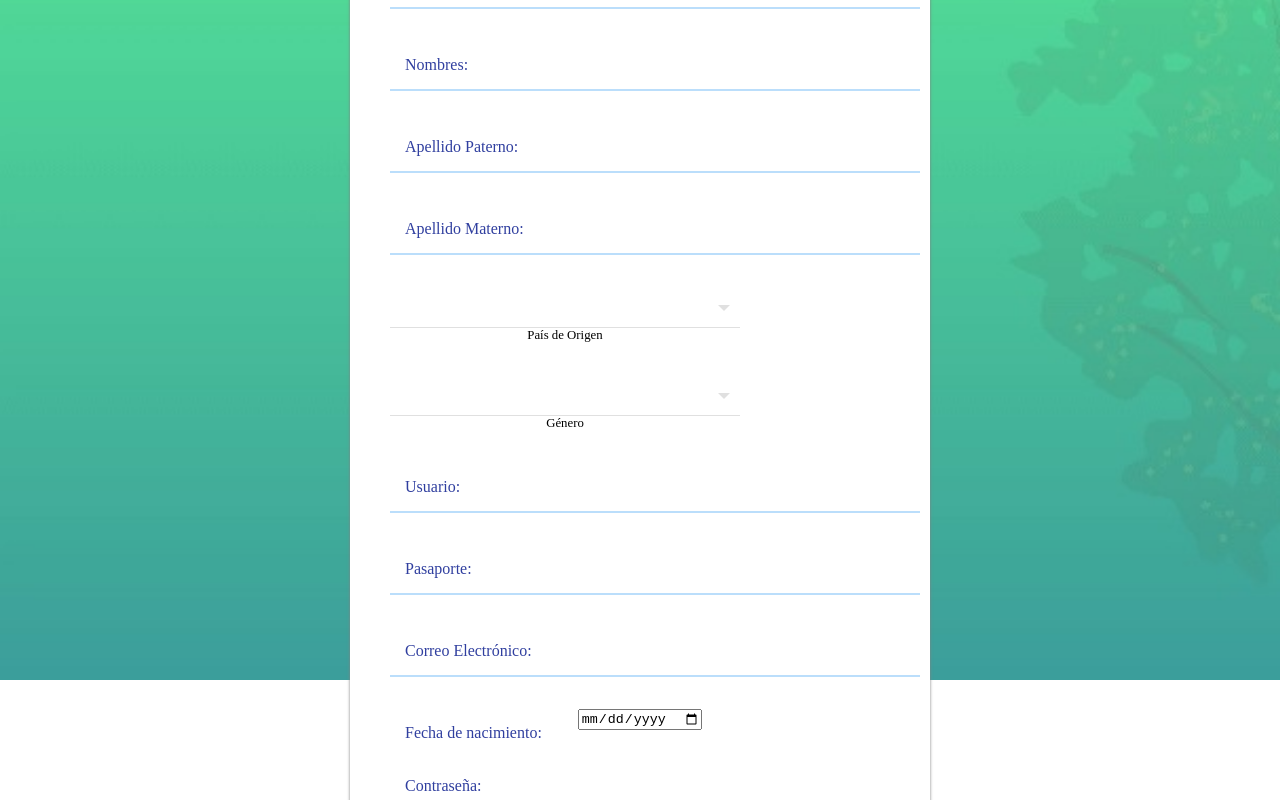
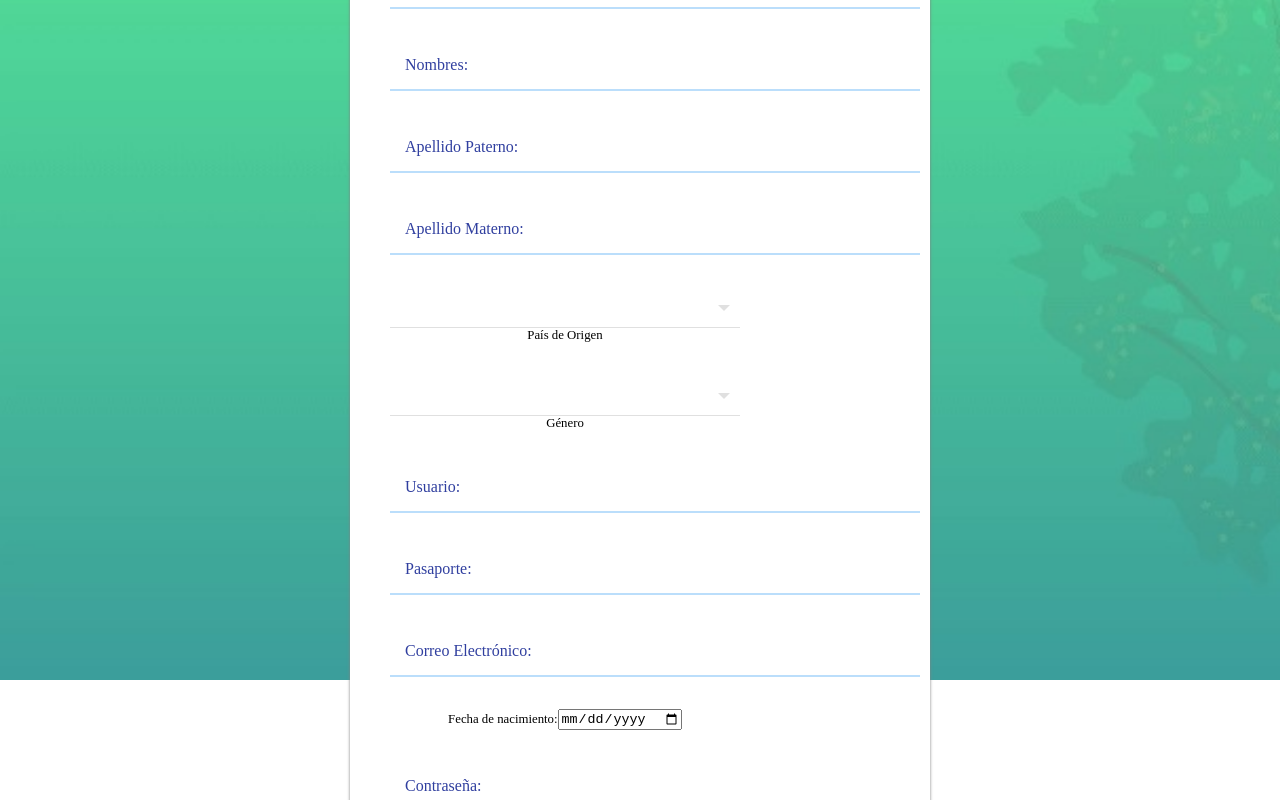
Before and after one commit to Trixtaro/rutasturisticas, a React (Create React App) app in the folder react-app/: page /register in a window 1280 px wide. Shown: the part 251-1051 px from the top of the page. Built offline with nearby package versions, Linux system fonts and the light colour scheme; a web font is replaced by a local one.

Commit message:
Se agregó css a input date Aun no esta terminado

```diff
--- a/react-app/src/pages/RegisterTurista.js
+++ b/react-app/src/pages/RegisterTurista.js
@@ -147,7 +147,7 @@ class RegisterTurista extends React.Component {
                                         <input type="email" id="correo" name="correo" onChange={this.handleChange} value={this.state.form.correo}></input>
                                     </div>
 
-                                    <div className="field">
+                                    <div className="field-date">
                                         <label className='label' htmlFor="f-nacimiento">Fecha de nacimiento:</label>
                                         <input type="date" id="f-nacimiento" name="f_nacimiento" onChange={this.handleChange} value={this.state.form.f_nacimiento}></input>
                                     </div>
--- a/react-app/src/pages/styles/RegisterTurista.css
+++ b/react-app/src/pages/styles/RegisterTurista.css
@@ -200,6 +200,12 @@
     opacity: 0.5;
 }
 
+.RegisterTurista form .field-date {
+    position: relative;
+    width: 350px;
+    margin-bottom: 32px;
+}
+
 .RegisterTurista .btn-accion {
     position: absolute;
 }
```
